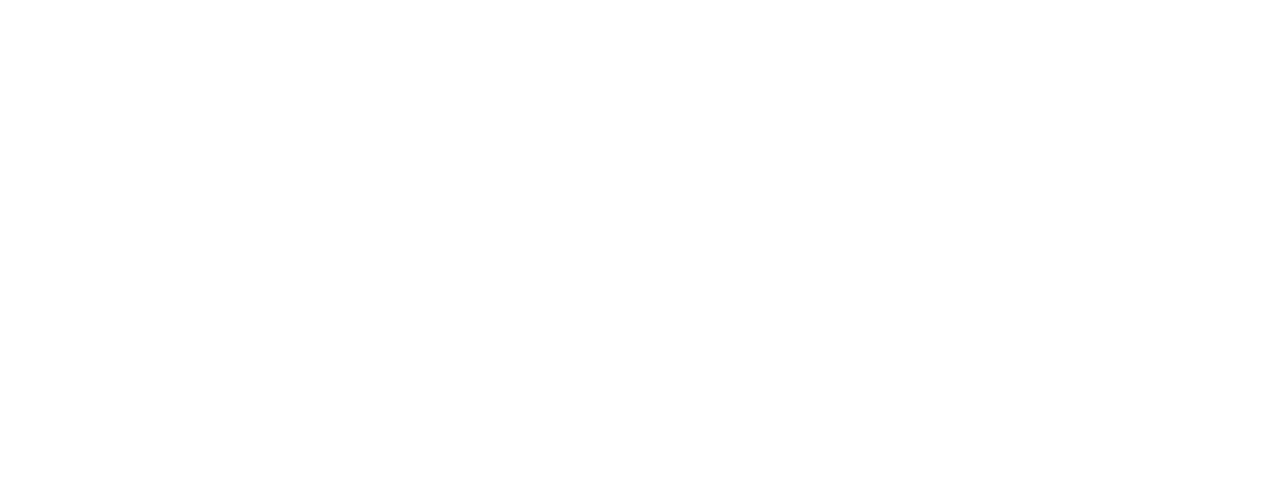
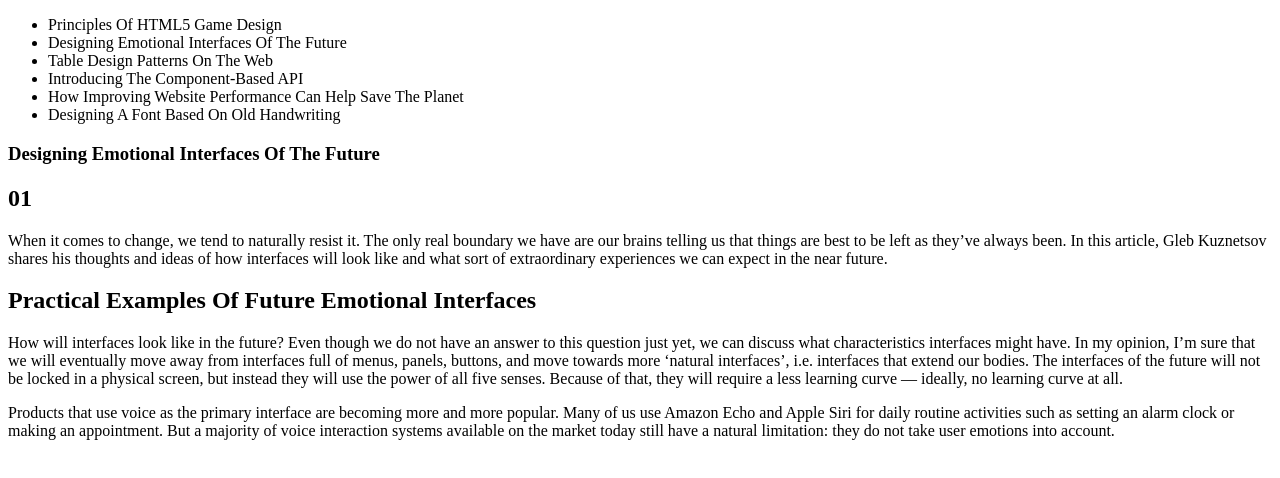
Before and after one commit to SebastianKotowski/TechBlog, a plain HTML site: page index.html in a window 1280 px wide. Drawn offline with Linux system fonts and the light colour scheme.

Commit message:
articles

```diff
--- a/index.html
+++ b/index.html
@@ -8,11 +8,54 @@
     <link rel="stylesheet" type="text/css" href="css/style.css">
 </head>
 <body>
+    <a href="#"></a>
+    <header>
+        <!--tu będzie formularz-->
+        <nav></nav>
+        <ul>
+            <li>Principles Of HTML5 Game Design</li>
+            <li>Designing Emotional Interfaces Of The Future</li>
+            <li>Table Design Patterns On The Web</li>
+            <li>Introducing The Component-Based API</li>
+            <li>How Improving Website Performance Can Help Save The Planet</li>
+            <li>Designing A Font Based On Old Handwriting</li>
+        </ul>
+    </header>
 
-    <div class="container">
+    <section>
 
+        <article>
+            <hgroup>
+                <h1>Designing Emotional Interfaces Of The Future</h1>
+                <h2>01</h2>
+            </hgroup>
+            <p>
+                When it comes to change, we tend to naturally resist it. The only real boundary we have are our brains telling us that things are best to be left as they’ve
+                always been. In this article, Gleb Kuznetsov shares his thoughts and ideas of how interfaces will look like and what sort of extraordinary experiences we
+                can expect in the near future.
+            </p>
+            <div></div>
+            <h2>Practical Examples Of Future Emotional Interfaces</h2>
+            <figure></figure>
+            <p>
+                How will interfaces look like in the future? Even though we do not have an answer to this question just yet, we can discuss what characteristics interfaces might have.
+                In my opinion, I’m sure that we will eventually move away from interfaces full of menus, panels, buttons, and move towards more ‘natural interfaces’, i.e. interfaces
+                that extend our bodies. The interfaces of the future will not be locked in a physical screen, but instead they will use the power of all five senses. Because of that,
+                they will require a less learning curve — ideally, no learning curve at all.
+            </p>
+            <p>
+                Products that use voice as the primary interface are becoming more and more popular. Many of us use Amazon Echo and Apple Siri for daily routine activities such
+                as setting an alarm clock or making an appointment. But a majority of voice interaction systems available on the market today still have a natural limitation:
+                they do not take user emotions into account.
+            </p>
+            <a href="#"></a>
+        </article>
 
-    </div>
+    </section>
+
+    <footer>
+        <p></p>
+    </footer>
 
 <script type="text/javascript" src="scripts/scripts.js"></script>
 </body>
```
